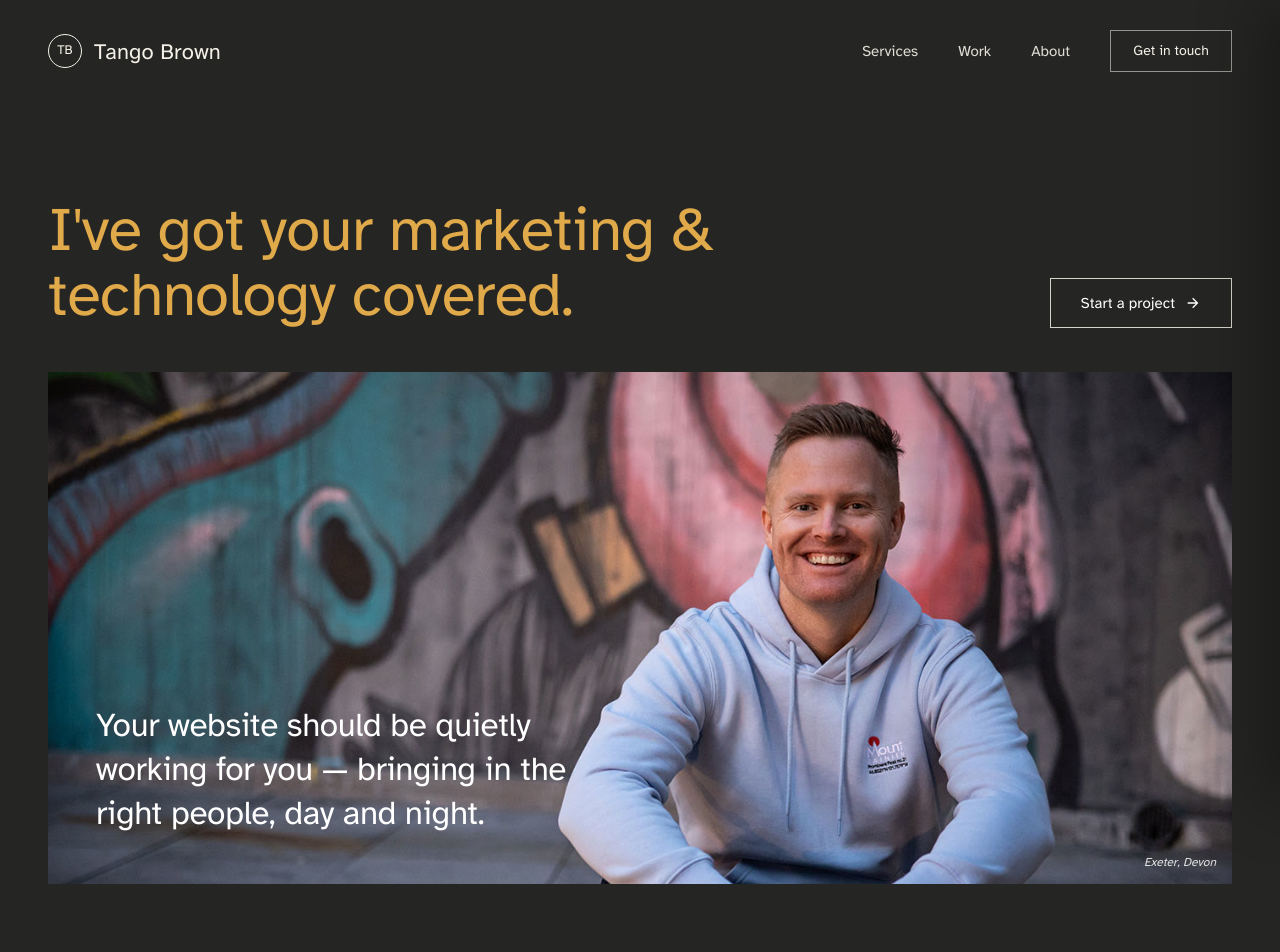
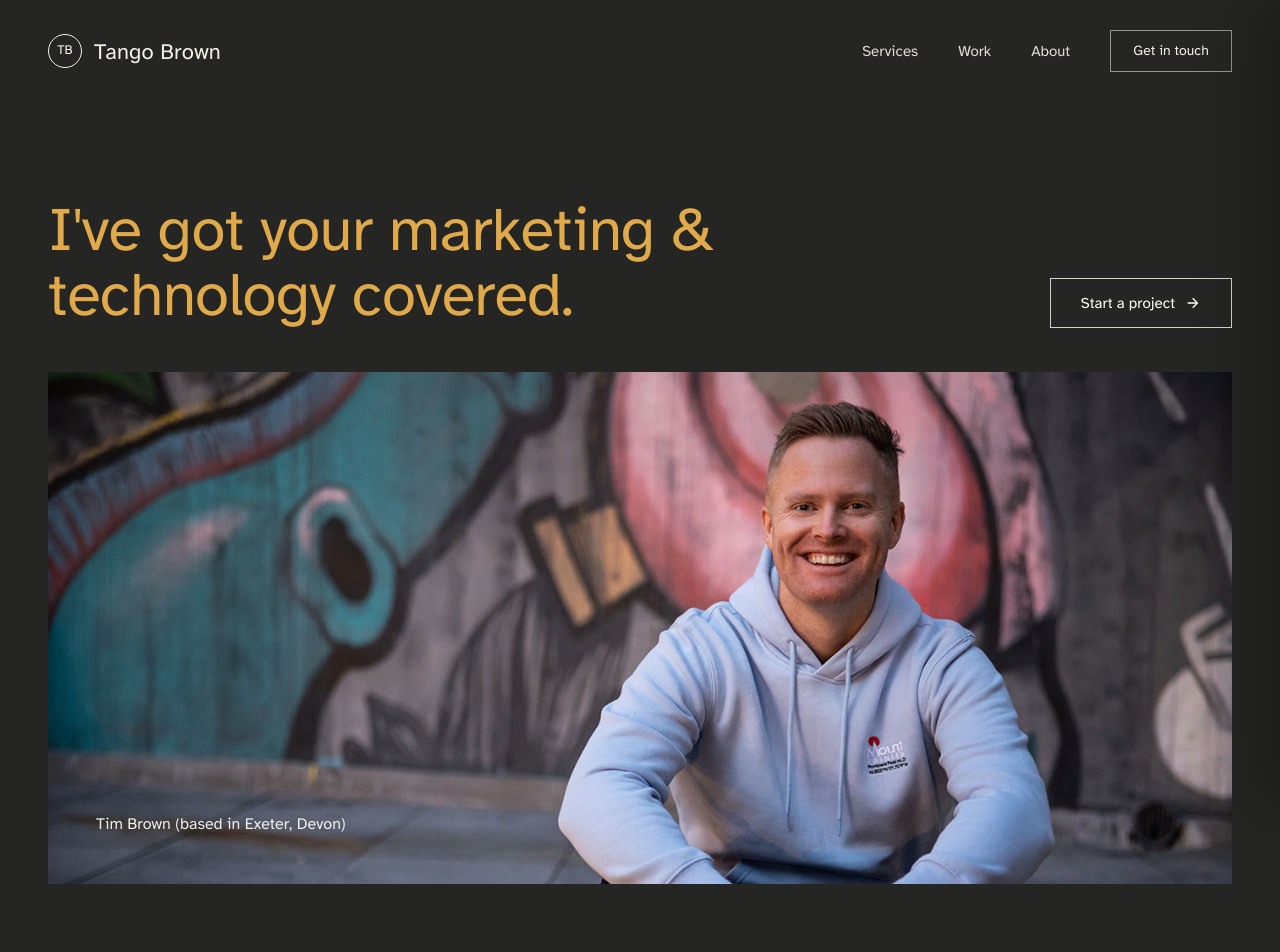
Before and after one commit to tangobrown/tango-site, a Next.js app: page / in a window 1280 px wide. Shown: the top 952 px of the page. Built offline with nearby package versions, Linux system fonts and the light colour scheme.

Commit message:
Hero image caption: replace big overlay + 'Exeter, Devon' with 'Tim Brown (based in Exeter, Devon)' bottom-left

```diff
--- a/components/Hero.tsx
+++ b/components/Hero.tsx
@@ -53,21 +53,11 @@ export default function Hero() {
           </div>
           <div className="absolute inset-0 flex flex-col items-start justify-end text-left p-6 md:p-12">
             <p
-              className="font-heading font-normal text-white leading-[1.32] tracking-[-0.01em]"
-              style={{
-                fontSize: "clamp(22px,2.6vw,34px)",
-                maxWidth: "22ch",
-              }}
+              className="text-[15px] md:text-[16px] font-light"
+              style={{ color: "rgba(255,255,255,.9)" }}
             >
-              Your website should be quietly working for you — bringing in the
-              right people, day and night.
+              Tim Brown (based in Exeter, Devon)
             </p>
-          </div>
-          <div
-            className="absolute right-4 bottom-3.5 text-xs italic"
-            style={{ color: "rgba(255,255,255,.85)" }}
-          >
-            Exeter, Devon
           </div>
         </div>
       </div>
```
